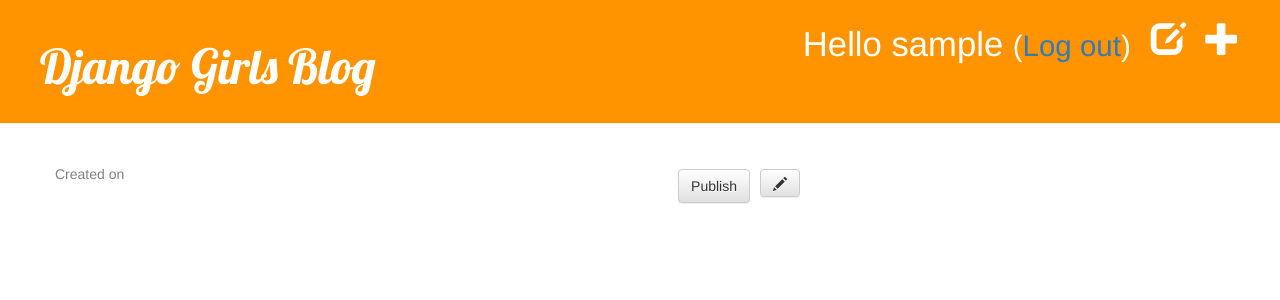
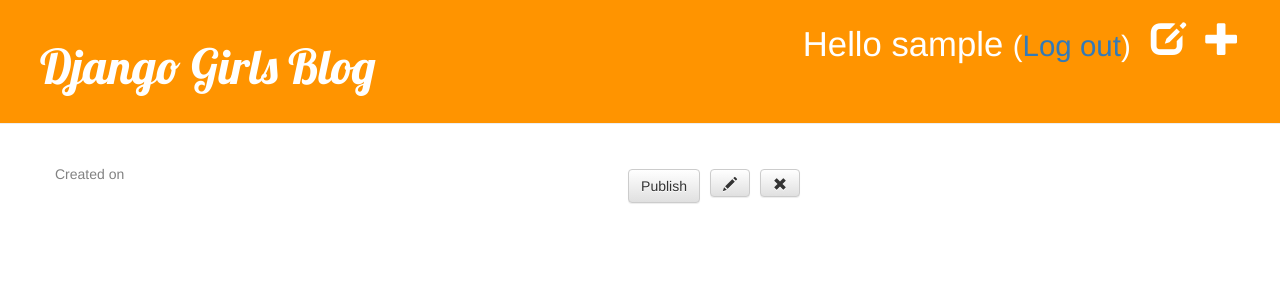
Before and after one commit to iamsouravin/my-first-blog, a Django app: template blog/templates/blog/post_detail.html in a window 1280 px wide. Shown: the top 300 px of the page. Run offline with Django 3.2, Linux system fonts and the light colour scheme; the template is opened without the code that fills it, so the values that code supplies are empty; the visitor is signed in with stand-in values (Sample User, id 1); some libraries are stand-ins or nearby versions.

Commit message:
Add post remove feature

```diff
--- a/blog/static/css/blog.css
+++ b/blog/static/css/blog.css
@@ -50,7 +50,7 @@
     margin-bottom: 70px;
 }
 
-.post a.btn-edit, .post a.btn-publish {
+.post a.btn-edit, .post a.btn-publish, .post a.btn-remove {
     float: right;
     margin: 5px;
 }
--- a/blog/templates/blog/post_detail.html
+++ b/blog/templates/blog/post_detail.html
@@ -3,9 +3,10 @@
 {% block content %}
     <div class="post">
         {% if user.is_authenticated %}
-        <a class="btn btn-default btn-edit" href="{% url 'post_edit' pk=post.pk %}"><span class="glyphicon glyphicon-pencil"></span></a>
+        <a class="btn btn-default btn-remove" href="{% url 'post_remove' pk=post.pk %}" title="Remove Post"><span class="glyphicon glyphicon-remove"></span></a>
+        <a class="btn btn-default btn-edit" href="{% url 'post_edit' pk=post.pk %}" title="Edit Post"><span class="glyphicon glyphicon-pencil"></span></a>
         {% if not post.published_date %}
-        <a class="btn btn-default btn-publish" href="{% url 'post_publish' pk=post.pk %}">Publish</a>
+        <a class="btn btn-default btn-publish" href="{% url 'post_publish' pk=post.pk %}" title="Publish Post">Publish</a>
         {% endif %}
         {% endif %}
         <h1>{{ post.title }}</h1>
--- a/blog/templates/blog/post_draft_list.html
+++ b/blog/templates/blog/post_draft_list.html
@@ -7,7 +7,7 @@
         <div class="date">
             <p>Created on {{ post.created_date }}</p>
         </div>
-        <p>{{ post.text|truncatechars:200 }}</p>
+        <p>{{ post.text|truncatechars:100|linebreaksbr }}</p>
     </div>
     {% endfor %}
 {% endblock %}
--- a/blog/templates/blog/post_list.html
+++ b/blog/templates/blog/post_list.html
@@ -7,7 +7,7 @@
             <div class="date">
                 <p>Published on {{ post.published_date }}</p>
             </div>
-            <p>{{ post.text|linebreaksbr }}</p>
+            <p>{{ post.text|truncatechars:100|linebreaksbr }}</p>
         </div>
     {% endfor %}
 {% endblock %}
--- a/blog/urls.py
+++ b/blog/urls.py
@@ -8,4 +8,5 @@
     url(r'^post/(?P<pk>\d+)/edit/$', views.post_edit, name='post_edit'),
     url(r'^drafts/$', views.post_draft_list, name='post_draft_list'),
     url(r'^post/(?P<pk>\d+)/publish/$', views.post_publish, name='post_publish'),
+    url(r'^post/(?P<pk>\d+)/remove/$', views.post_remove, name='post_remove'),
 ]
```
Also changed, not shown: blog/views.py (+7 -0 lines).
